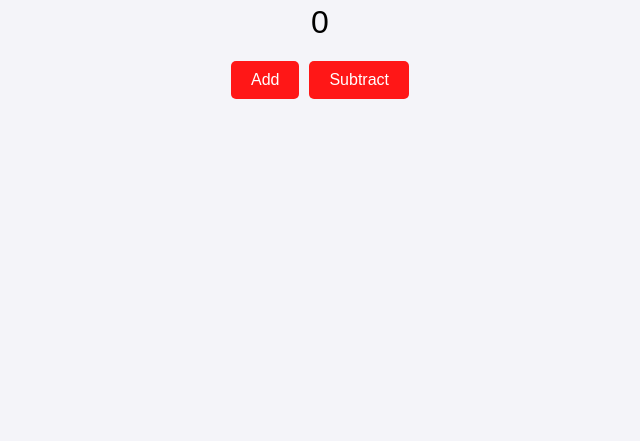
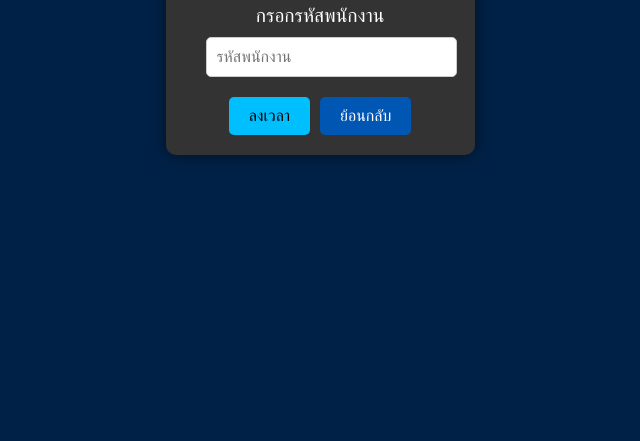
Before and after one commit to Kasemkarun/test-app-checkin, a plain HTML site: page index.html in a window 1280 px wide. Shown: the part 359-800 px from the top of the page, without its empty margins (320-960 px from the left). Drawn offline with Linux system fonts and the light colour scheme.

Commit message:
Update index.html

```diff
--- a/index.html
+++ b/index.html
@@ -3,58 +3,103 @@
 <head>
     <meta charset="UTF-8">
     <meta name="viewport" content="width=device-width, initial-scale=1.0">
-    <title>Counter</title>
+    <title>ระบบลงเวลา</title>
     <style>
         body {
             font-family: Arial, sans-serif;
+            background-color: #002147;
+            color: white;
             display: flex;
-            flex-direction: column;
+            justify-content: center;
             align-items: center;
-            justify-content: center;
             height: 100vh;
             margin: 0;
-            background-color: #f4f4f9;
         }
-        .counter {
+        .container {
+            background-color: #333;
+            padding: 20px 40px;
+            border-radius: 10px;
+            box-shadow: 0 0 15px rgba(0, 0, 0, 0.5);
+            text-align: center;
+        }
+        .time {
             font-size: 2rem;
-            margin: 20px;
+            margin-bottom: 20px;
+        }
+        label {
+            display: block;
+            font-size: 1.2rem;
+            margin-bottom: 10px;
+        }
+        input[type="text"] {
+            width: 100%;
+            padding: 10px;
+            font-size: 1rem;
+            border: 1px solid #ccc;
+            border-radius: 5px;
+            margin-bottom: 20px;
         }
         .buttons {
             display: flex;
             gap: 10px;
+            justify-content: center;
         }
         button {
             padding: 10px 20px;
             font-size: 1rem;
-            cursor: pointer;
             border: none;
             border-radius: 5px;
-            background-color: #ff1717;
+            cursor: pointer;
+        }
+        .submit {
+            background-color: #00bfff;
+            color: black;
+        }
+        .back {
+            background-color: #0056b3;
             color: white;
         }
         button:hover {
-            background-color: #0056b3;
+            opacity: 0.9;
         }
     </style>
 </head>
 <body>
-    <div class="counter" id="counter">0</div>
-    <div class="buttons">
-        <button onclick="add()">Add</button>
-        <button onclick="subtract()">Subtract</button>
+    <div class="container">
+        <div class="time" id="time">10:57 AM</div>
+        <label for="employee-id">กรอกรหัสพนักงาน</label>
+        <input type="text" id="employee-id" placeholder="รหัสพนักงาน">
+        <div class="buttons">
+            <button class="submit" onclick="submitTime()">ลงเวลา</button>
+            <button class="back" onclick="goBack()">ย้อนกลับ</button>
+        </div>
     </div>
+    <script>
+        // ฟังก์ชันแสดงเวลาปัจจุบัน
+        function updateTime() {
+            const now = new Date();
+            const hours = now.getHours();
+            const minutes = now.getMinutes();
+            const ampm = hours >= 12 ? 'PM' : 'AM';
+            const formattedTime = `${hours % 12 || 12}:${minutes.toString().padStart(2, '0')} ${ampm}`;
+            document.getElementById('time').textContent = formattedTime;
+        }
+        setInterval(updateTime, 1000);
+        updateTime();
 
-    <script>
-        let count = 0;
-
-        function add() {
-            count++;
-            document.getElementById('counter').textContent = count;
+        // ฟังก์ชันสำหรับปุ่มลงเวลา
+        function submitTime() {
+            const employeeId = document.getElementById('employee-id').value;
+            if (employeeId.trim() === '') {
+                alert('กรุณากรอกรหัสพนักงาน');
+                return;
+            }
+            alert(`ลงเวลาสำเร็จสำหรับรหัสพนักงาน: ${employeeId}`);
         }
 
-        function subtract() {
-            count--;
-            document.getElementById('counter').textContent = count;
+        // ฟังก์ชันสำหรับปุ่มย้อนกลับ
+        function goBack() {
+            alert('กลับไปยังหน้าก่อนหน้า');
         }
     </script>
 </body>
```
